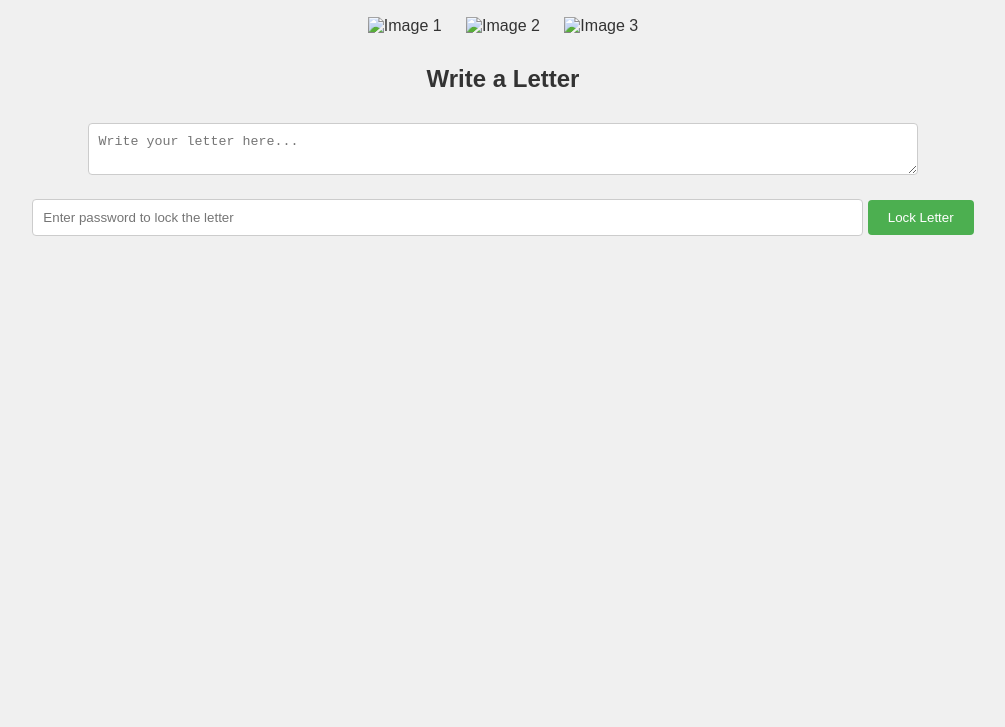
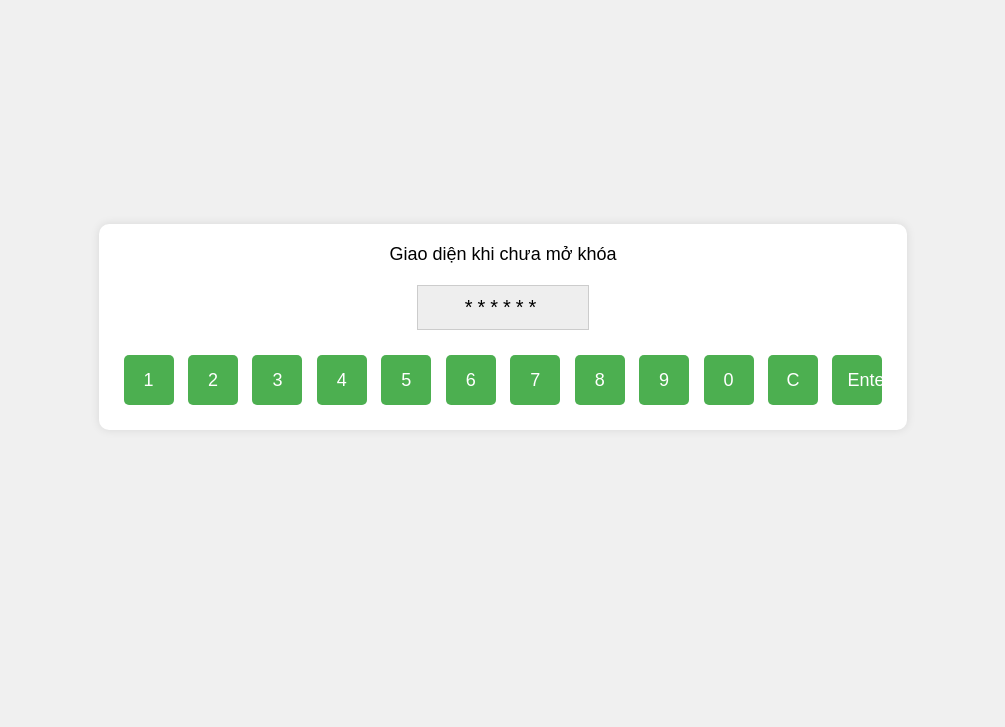
Before and after one commit to leanhquan0211/Gift_to_N, a plain HTML site: page index.html in a window 1280 px wide. Shown: the part 73-800 px from the top of the page, without its empty margins (137-1142 px from the left). Drawn offline with Linux system fonts and the light colour scheme.

Commit message:
edit file

```diff
--- a/index.html
+++ b/index.html
@@ -3,28 +3,30 @@
 <head>
     <meta charset="UTF-8">
     <meta name="viewport" content="width=device-width, initial-scale=1.0">
-    <title>My Simple Website</title>
+    <title>Lock Screen</title>
     <link rel="stylesheet" href="styles.css">
 </head>
 <body>
     <div class="container">
-        <h1>My Simple Website</h1>
-        <div class="images">
-            <img src="image1.jpg" alt="Image 1">
-            <img src="image2.jpg" alt="Image 2">
-            <img src="image3.jpg" alt="Image 3">
-        </div>
-        <div class="letter">
-            <h2>Write a Letter</h2>
-            <textarea id="letter" placeholder="Write your letter here..."></textarea>
-            <input type="password" id="password" placeholder="Enter password to lock the letter">
-            <button onclick="lockLetter()">Lock Letter</button>
-        </div>
-        <div class="locked-letter" id="locked-letter" style="display:none;">
-            <h2>Locked Letter</h2>
-            <input type="password" id="unlock-password" placeholder="Enter password to unlock">
-            <button onclick="unlockLetter()">Unlock Letter</button>
-            <p id="letter-content"></p>
+        <div class="locked">
+            <div class="locked-message">
+                Giao diện khi chưa mở khóa
+            </div>
+            <div class="code-display" id="code-display">******</div>
+            <div class="keypad">
+                <button onclick="enterDigit(1)">1</button>
+                <button onclick="enterDigit(2)">2</button>
+                <button onclick="enterDigit(3)">3</button>
+                <button onclick="enterDigit(4)">4</button>
+                <button onclick="enterDigit(5)">5</button>
+                <button onclick="enterDigit(6)">6</button>
+                <button onclick="enterDigit(7)">7</button>
+                <button onclick="enterDigit(8)">8</button>
+                <button onclick="enterDigit(9)">9</button>
+                <button onclick="enterDigit(0)">0</button>
+                <button onclick="resetCode()">C</button>
+                <button onclick="enterCode()">Enter</button>
+            </div>
         </div>
     </div>
     <script src="script.js"></script>
--- a/script.js
+++ b/script.js
@@ -1,25 +1,25 @@
-function lockLetter() {
-     var letter = document.getElementById('letter').value;
-     var password = document.getElementById('password').value;
-     if (letter && password) {
-         localStorage.setItem('letter', letter);
-         localStorage.setItem('password', password);
-         document.getElementById('letter').value = '';
-         document.getElementById('password').value = '';
-         document.querySelector('.letter').style.display = 'none';
-         document.getElementById('locked-letter').style.display = 'block';
-     } else {
-         alert('Please write a letter and enter a password.');
-     }
- }
+let code = '';
+const correctCode = '250415';
 
- function unlockLetter() {
-     var unlockPassword = document.getElementById('unlock-password').value;
-     var storedPassword = localStorage.getItem('password');
-     if (unlockPassword === storedPassword) {
-         var letterContent = localStorage.getItem('letter');
-         document.getElementById('letter-content').innerText = letterContent;
-     } else {
-         alert('Incorrect password!');
-     }
- }
+function enterDigit(digit) {
+    if (code.length < 6) {
+        code += digit;
+        document.getElementById('code-display').innerText = code.padEnd(6, '*');
+    }
+}
+
+function resetCode() {
+    code = '';
+    document.getElementById('code-display').innerText = '******';
+}
+
+function enterCode() {
+    if (code === correctCode) {
+        alert('Mật mã đúng! Đang mở khóa...');
+        // Chuyển đến giao diện mới sau khi mở khóa (chờ nhận ảnh tiếp theo)
+        // window.location.href = 'unlocked.html';  // Ví dụ nếu bạn có một tệp HTML khác cho giao diện sau khi mở khóa
+    } else {
+        alert('Mật mã sai! Vui lòng thử lại.');
+        resetCode();
+    }
+}
--- a/styles.css
+++ b/styles.css
@@ -1,45 +1,56 @@
 body {
      font-family: Arial, sans-serif;
      background-color: #f0f0f0;
-     color: #333;
+     display: flex;
+     justify-content: center;
+     align-items: center;
+     height: 100vh;
+     margin: 0;
  }
 
  .container {
-     width: 80%;
-     margin: 0 auto;
      text-align: center;
  }
 
- h1 {
-     color: #4CAF50;
+ .locked {
+     display: flex;
+     flex-direction: column;
+     align-items: center;
+     background-color: #fff;
+     padding: 20px;
+     border-radius: 10px;
+     box-shadow: 0 0 10px rgba(0, 0, 0, 0.1);
  }
 
- .images img {
-     width: 30%;
-     margin: 10px;
+ .locked-message {
+     margin-bottom: 20px;
+     font-size: 18px;
  }
 
- .letter, .locked-letter {
-     margin-top: 20px;
+ .code-display {
+     margin-bottom: 20px;
+     padding: 10px;
+     background-color: #eee;
+     border: 1px solid #ccc;
+     width: 150px;
+     text-align: center;
+     font-size: 20px;
+     letter-spacing: 5px;
  }
 
- textarea, input[type="password"] {
-     width: 80%;
-     padding: 10px;
-     margin: 10px 0;
-     border: 1px solid #ccc;
-     border-radius: 4px;
- }
-
- button {
-     padding: 10px 20px;
+ .keypad button {
+     margin: 5px;
+     padding: 15px;
+     font-size: 18px;
+     width: 50px;
+     height: 50px;
      background-color: #4CAF50;
      color: white;
      border: none;
-     border-radius: 4px;
+     border-radius: 5px;
      cursor: pointer;
  }
 
- button:hover {
+ .keypad button:hover {
      background-color: #45a049;
  }
```
